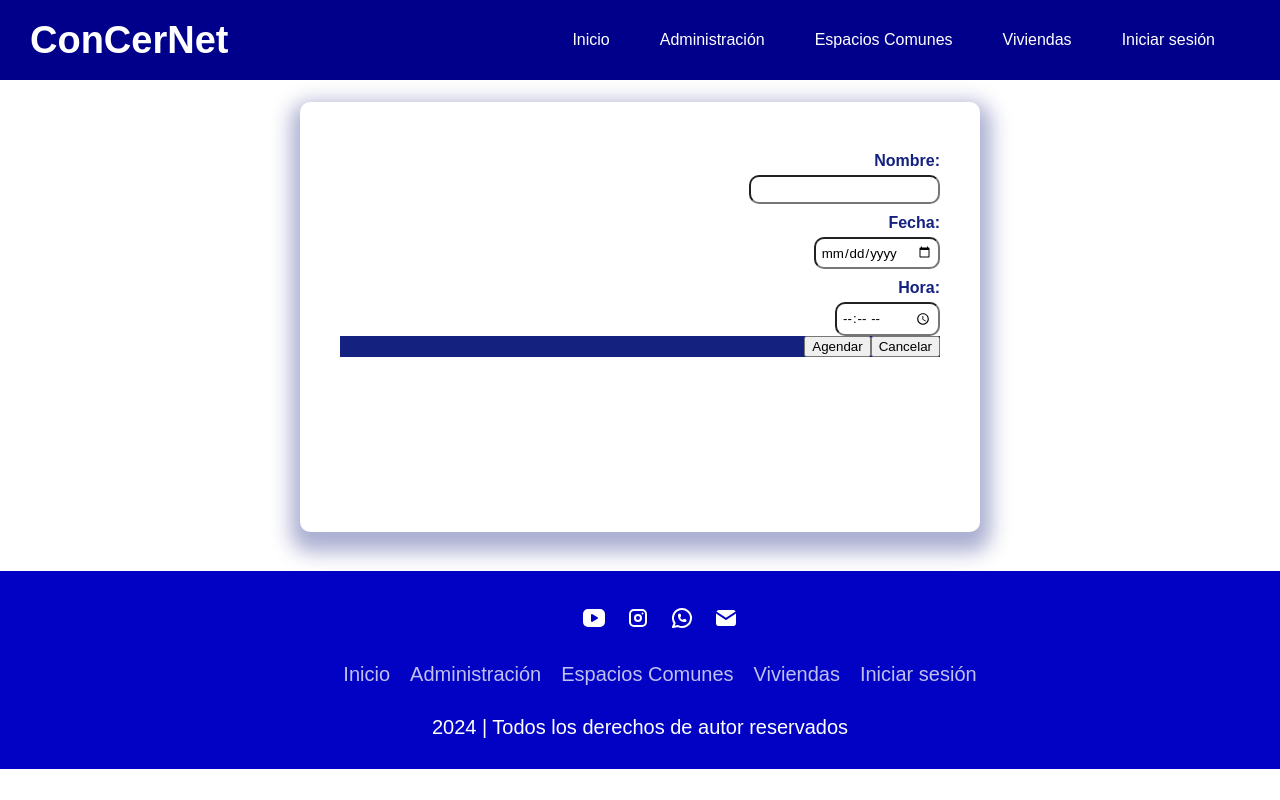
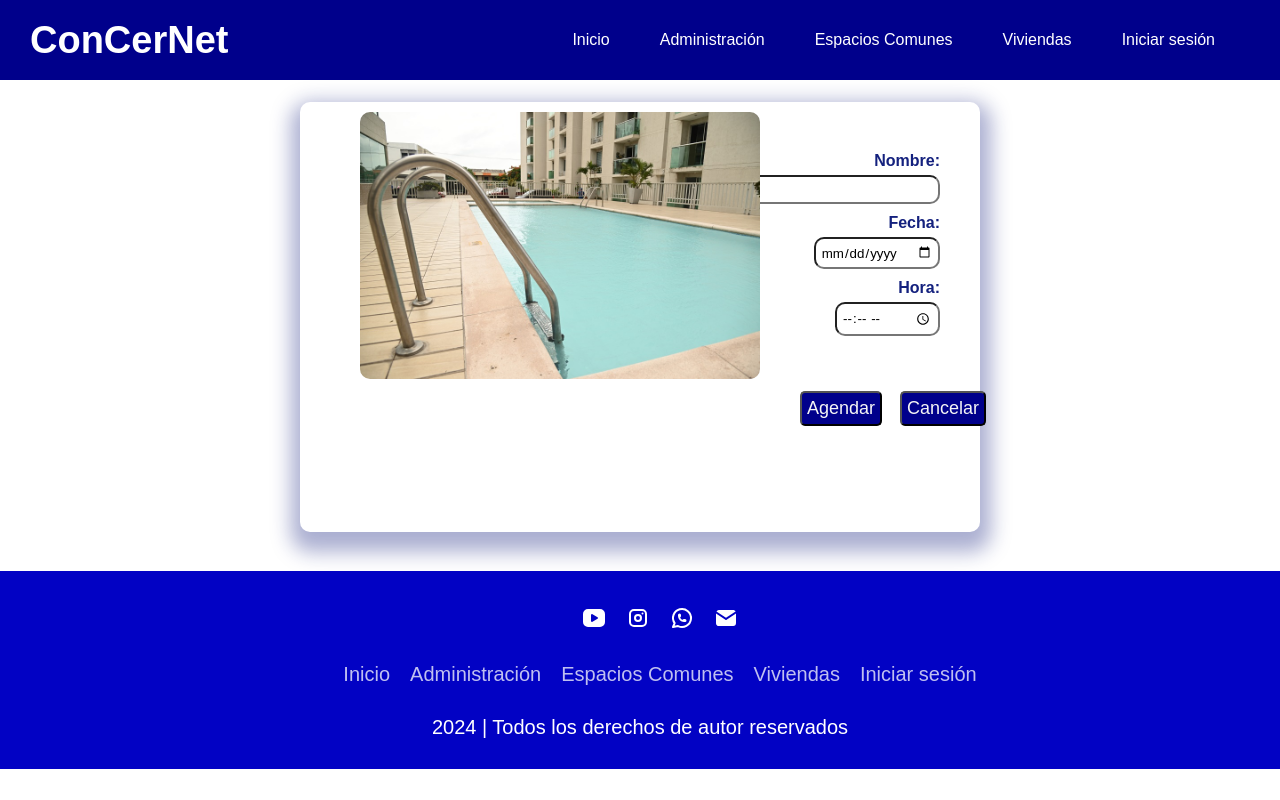
Before and after one commit to ConCerNet/ConCerNet, a React (Create React App) app in the folder concernet/: page /Espacios/1 in a window 1280 px wide. Built offline with nearby package versions, Linux system fonts and the light colour scheme.

Commit message:
Actualizacion del formulario de agendamiento

```diff
--- a/concernet/src/Pages/Agendamiento.jsx
+++ b/concernet/src/Pages/Agendamiento.jsx
@@ -21,7 +21,7 @@ const Agendamiento = () => {
           <img src={espacio.imagen} alt={`Imagen del espacio ${espacio.nombre}`} />
         </div>
         <form className="calendario" action="#">
-          <div className="calendario__titulo">
+          <div className="campos">
             <label for="nombre"><b>Nombre:</b></label>
             <input type="text" id="nombre" name="nombre" required/>
 
@@ -32,8 +32,8 @@ const Agendamiento = () => {
             <input type="time" id="hora" name="hora" required/>
           </div>
             <div className="desicion">
-              <button type="submit">Agendar</button>
-              <Link className="cancelar" to="/Espacios"><button>Cancelar</button></Link>
+              <button className="agendar" type="submit">Agendar</button>
+              <Link to="/Espacios"><button className="cancelar">Cancelar</button></Link>
             </div>
         </form>
       </div>
--- a/concernet/src/Styles/Agendamiento.css
+++ b/concernet/src/Styles/Agendamiento.css
@@ -13,11 +13,11 @@
     height: auto;
     border-radius: 10px;
     margin: 0 50% 0;
-    /*z-index: 2;*/
+    z-index: 2;
     animation: animacion 1s ease-out forwards;
 }
 
-.calendario{
+.calendario .campos{
     padding: 40px;
     background-color: white;
     border-radius: 10px;
@@ -43,7 +43,41 @@
     border-radius: 10px;
 }
 
-.desicion{
+.desicion .agendar{
+    position: absolute;
+    background-color: darkblue;
+    color: whitesmoke;
     cursor: pointer;
-    background-color: #14217e;
+    margin: -180px 150px 0 800px;
+    animation: animacion2 1s ease-out forwards;
+    font-size: 18px;
+    border-radius: 5px;
+    padding: 5px;
 }
+
+.desicion .cancelar{
+    cursor: pointer;
+    position: absolute;
+    background-color: darkblue;
+    color: whitesmoke;
+    margin: -180px 150px 0 900px;
+    animation: animacion2 1s ease-out forwards;
+    font-size: 18px;
+    border-radius: 5px;
+    padding: 5px;
+}
+
+.desicion .cancelar a{
+    text-decoration: none;
+}
+
+@keyframes animacion2 {
+    from {
+        opacity: 0;
+        transform: translateY(100px);
+    }
+    to {
+        transform: translateY(0);
+        opacity: 1;
+    }
+}
```
